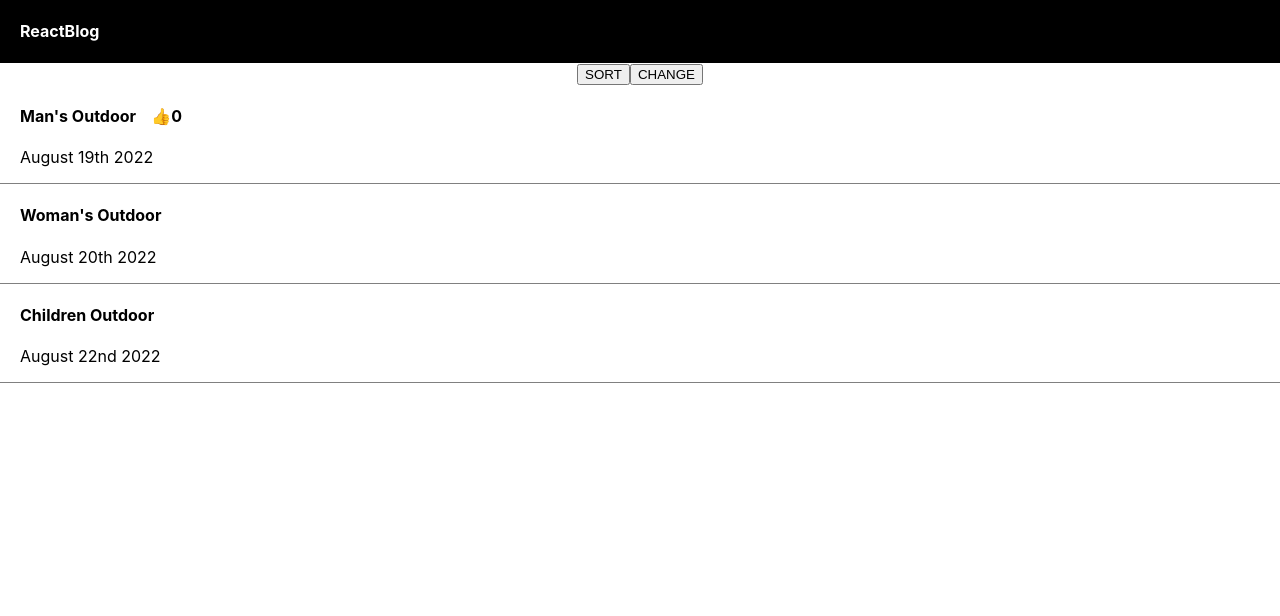
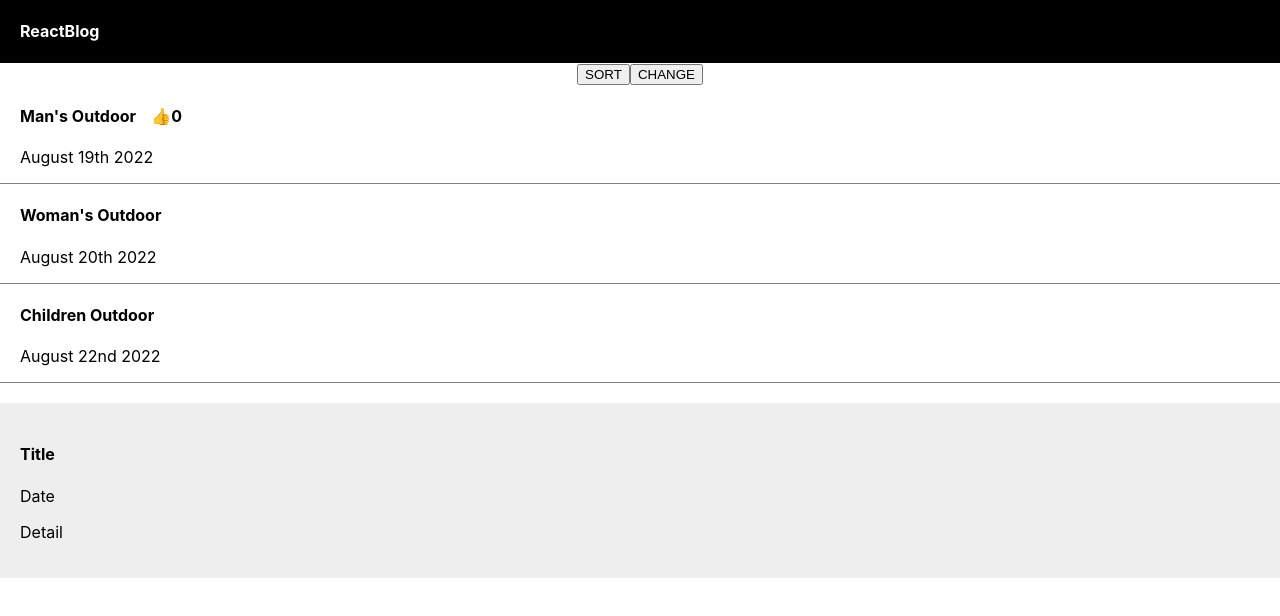
Before and after one commit to monte-kim/playground, a React (Create React App) app: page / in a window 1280 px wide. Shown: the top 616 px of the page. Built offline with nearby package versions, Linux system fonts and the light colour scheme.

Commit message:
ADD component Modal

```diff
--- a/src/App.css
+++ b/src/App.css
@@ -10,6 +10,13 @@
   padding-left: 20px;
   text-align: left;
   border-bottom: 1px solid gray;
+}
+
+.modal{
+  margin-top: 20px;
+  padding: 20px;
+  background: #eee;
+  text-align: left;
 }
 
 .black-nav{
--- a/src/App.js
+++ b/src/App.js
@@ -62,6 +62,19 @@
         <h4>{title[2]}</h4>
         <p>August 22nd 2022</p>
       </div>
+
+      <Modal></Modal>
+
+    </div>
+  );
+}
+
+function Modal() {
+  return (
+    <div className="modal">
+      <h4>Title</h4>
+      <p>Date</p>
+      <p>Detail</p>
     </div>
   );
 }
```
